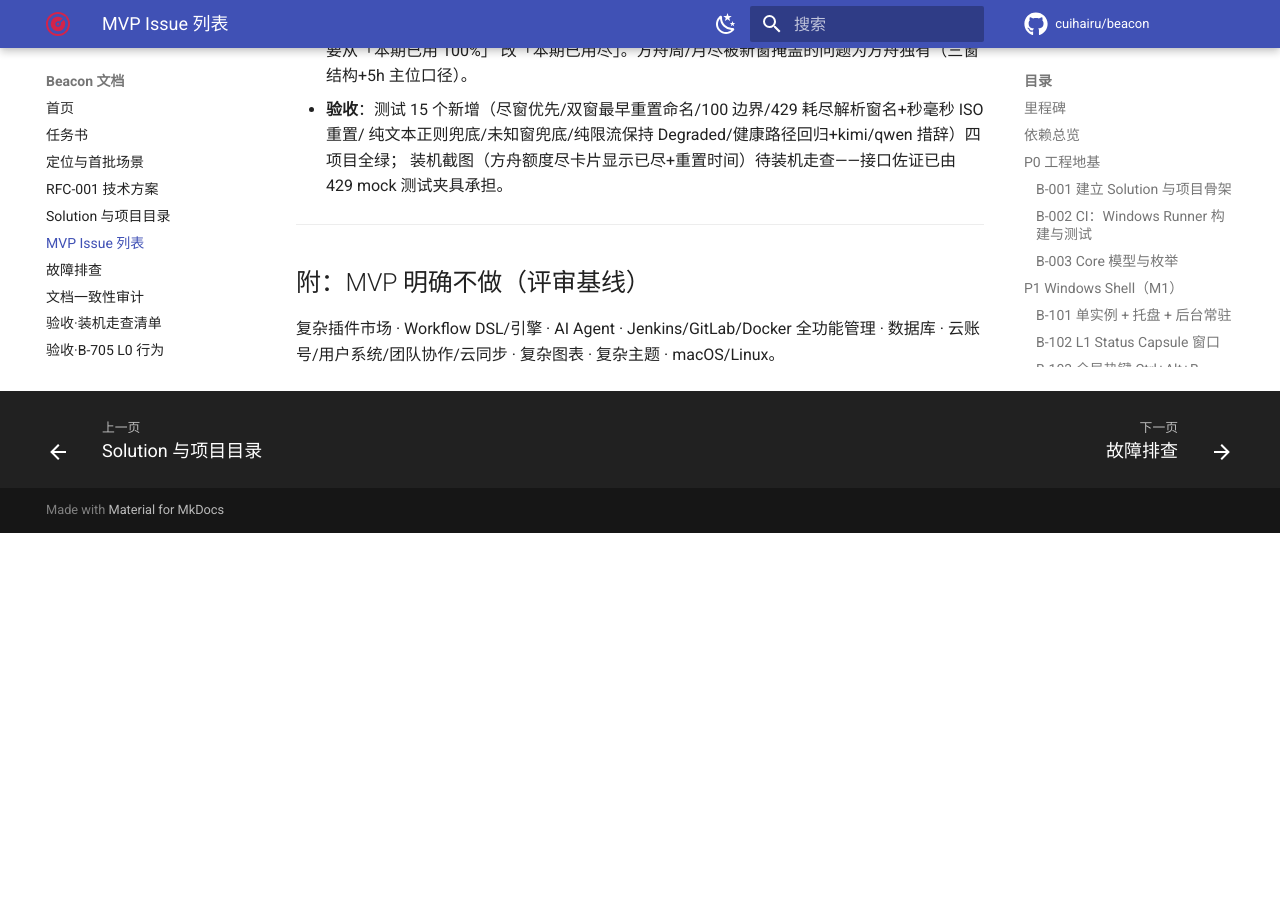
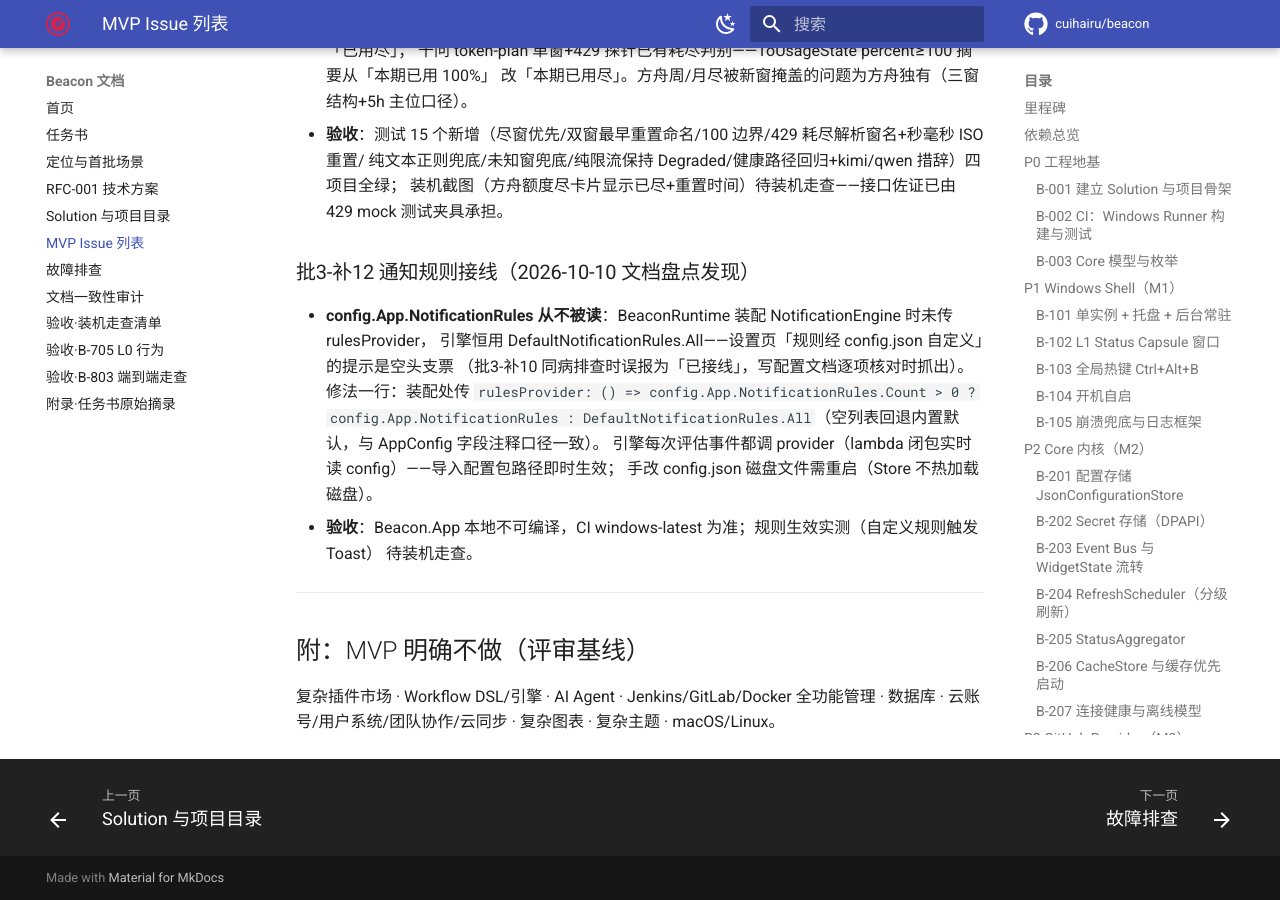
Before and after one commit to cuihairu/beacon, an MkDocs documentation site: the page built from docs/mvp-issues.md, in a window 1280 px wide and 900 px high, scrolled down 24646 px. Built offline with MkDocs 1.6.1 and Material for MkDocs 9.7.7, drawn with Linux system fonts in a browser that asks for light colours; comment, search, counter and statistics services are not loaded; before the commit the page ends 25179 px from its top, so only the background shows below that; some of the changed text lies outside the part shown.

Commit message:
fix: pass notification rules from config to engine
NotificationEngine always used builtin defaults; config.App.NotificationRules was never read. Wire a live rulesProvider with fallback to defaults on empty list.

```diff
--- a/docs/mvp-issues.md
+++ b/docs/mvp-issues.md
@@ -574,7 +574,9 @@
   MotionEngine Flash/SlideIn 直接动画 tile 根 Opacity，同元素双写互相覆盖）+快捷面板
   QuickPanelWindow.ApplyOpacity。启动初始化+设置变更实时生效双路接线（App.xaml.cs）。持久化本就落
   config.json（重启保持）。**同类病排查**：主题/悬浮形态均有「重启生效」标注（诚实 UI 非静默失效），
-  其余设置项（热键/自启/胶囊/数量悬浮窗/检查频率/外观色/动效/通知规则）全部实时接线；字号设置不存在。
+  其余设置项（热键/自启/胶囊/数量悬浮窗/检查频率/外观色/动效）全部实时接线；字号设置不存在。
+  （更正：本条初稿写「通知规则全部实时接线」不成立——NotificationEngine 实际未接 rulesProvider，
+  详见批3-补12。）
 - **CI 告警清零（告警清理令）**：①CS8604（SettingsWindow:529 TagOf(_actionTypeBox)）——TagOf 签名改
   `ComboBox?` 空条件兜底（页面未构建/无选中返回 null，调用方本就 `??` 兜底），全调用点一次覆盖；
   ②CS0414 ×3（_githubEnabled/_httpEnabled/_bigmodelEnabled）——**实证非未接线**：每类连接整体开关功能
@@ -608,6 +610,17 @@
   纯文本正则兜底/未知窗兜底/纯限流保持 Degraded/健康路径回归+kimi/qwen 措辞）四项目全绿；
   装机截图（方舟额度尽卡片显示已尽+重置时间）待装机走查——接口佐证已由 429 mock 测试夹具承担。
 
+### 批3-补12 通知规则接线（2026-10-10 文档盘点发现）
+- **config.App.NotificationRules 从不被读**：BeaconRuntime 装配 NotificationEngine 时未传 rulesProvider，
+  引擎恒用 DefaultNotificationRules.All——设置页「规则经 config.json 自定义」的提示是空头支票
+  （批3-补10 同病排查时误报为「已接线」，写配置文档逐项核对时抓出）。修法一行：装配处传
+  `rulesProvider: () => config.App.NotificationRules.Count > 0 ? config.App.NotificationRules
+  : DefaultNotificationRules.All`（空列表回退内置默认，与 AppConfig 字段注释口径一致）。
+  引擎每次评估事件都调 provider（lambda 闭包实时读 config）——导入配置包路径即时生效；
+  手改 config.json 磁盘文件需重启（Store 不热加载磁盘）。
+- **验收**：Beacon.App 本地不可编译，CI windows-latest 为准；规则生效实测（自定义规则触发 Toast）
+  待装机走查。
+
 ---
 
 ## 附：MVP 明确不做（评审基线）
```
Also changed, not shown: 1 other file.
